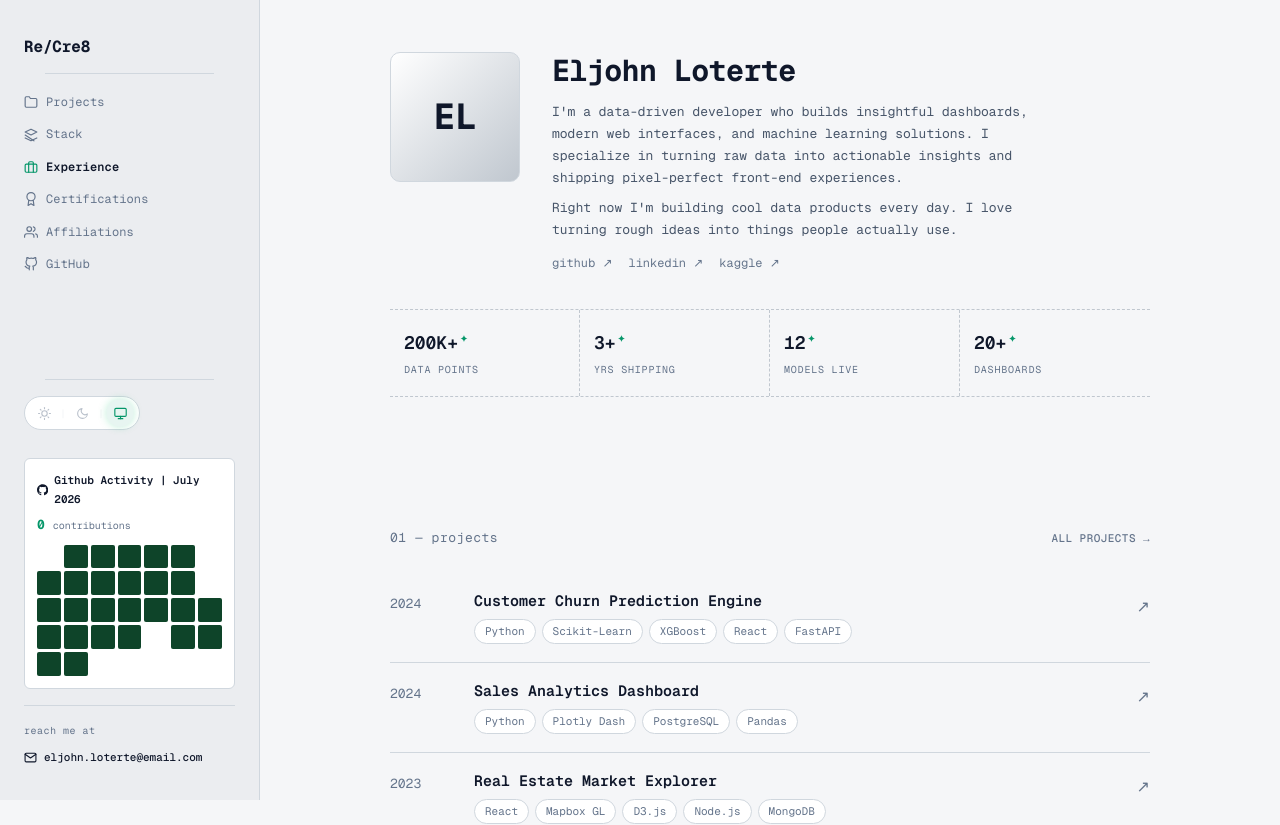
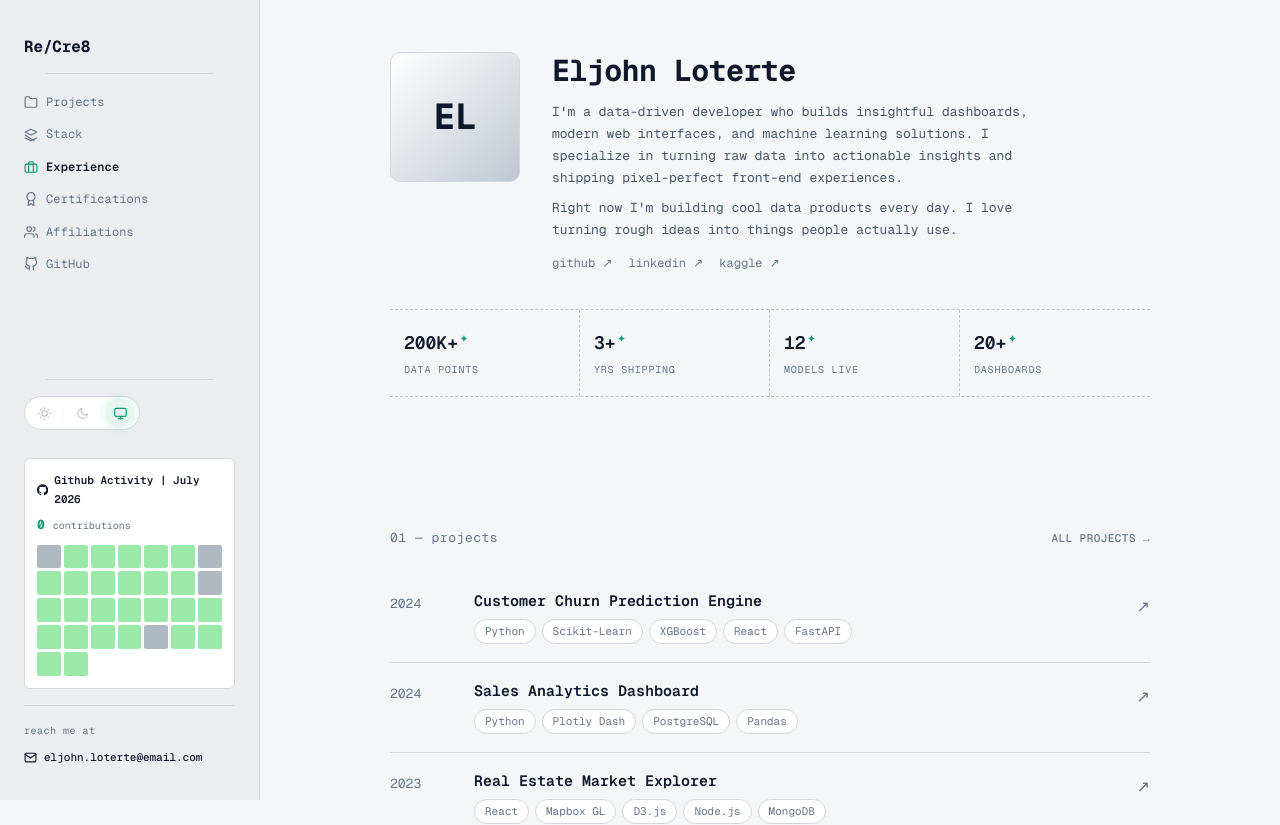
Before and after one commit to Eljohn-Loterte/Portfolio, a React (Vite) app: page / in a window 1280 px wide. Shown: the top 825 px of the page. Built offline with nearby package versions, Linux system fonts and the light colour scheme; no server answers.

Commit message:
fix: resolve light mode invisible empty grid squares using darkish slate gray dot levels

```diff
--- a/src/index.css
+++ b/src/index.css
@@ -455,11 +455,11 @@ body {
   background: var(--border-primary);
 }
 
-.mini-grid-cell.level-0 { background: rgba(255, 255, 255, 0.05); }
-.mini-grid-cell.level-1 { background: #0e4429; }
-.mini-grid-cell.level-2 { background: #006d32; }
-.mini-grid-cell.level-3 { background: #26a641; }
-.mini-grid-cell.level-4 { background: #39d353; }
+.mini-grid-cell.level-0 { background: var(--dot-level-0); }
+.mini-grid-cell.level-1 { background: var(--dot-level-1); }
+.mini-grid-cell.level-2 { background: var(--dot-level-2); }
+.mini-grid-cell.level-3 { background: var(--dot-level-3); }
+.mini-grid-cell.level-4 { background: var(--dot-level-4); }
 
 /* Sidebar Reach Me At Footer */
 .sidebar-footer {
```
